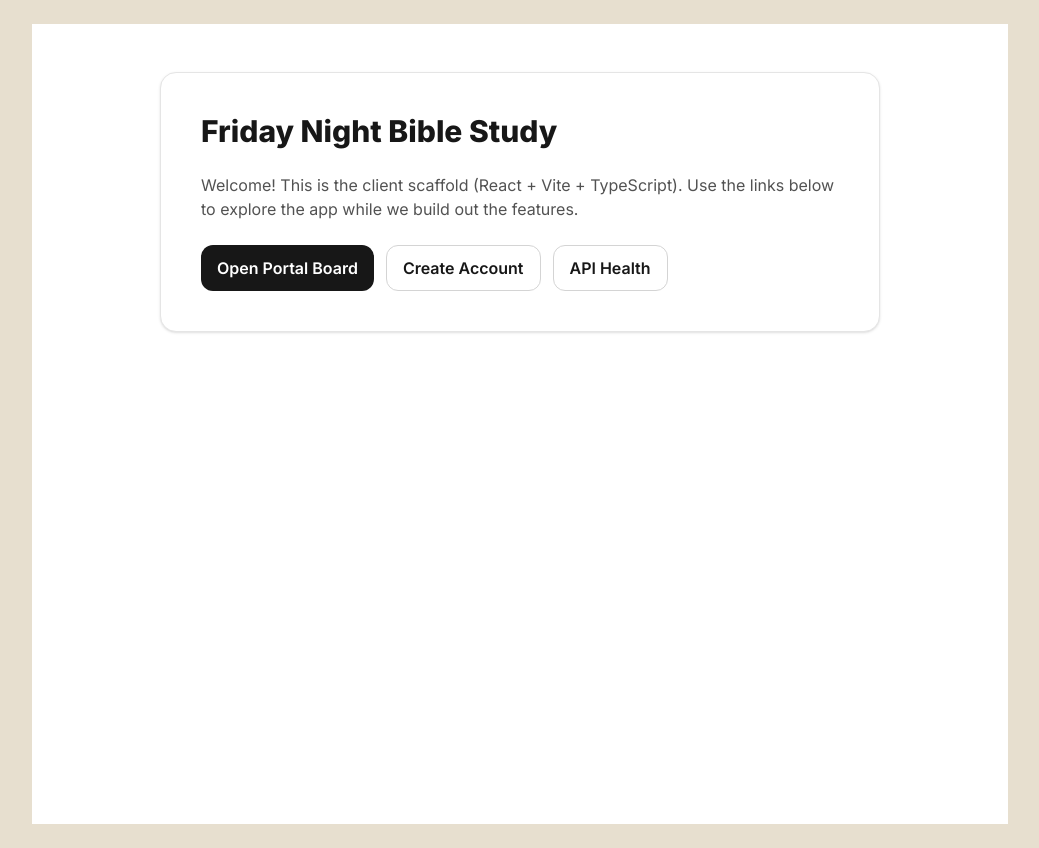
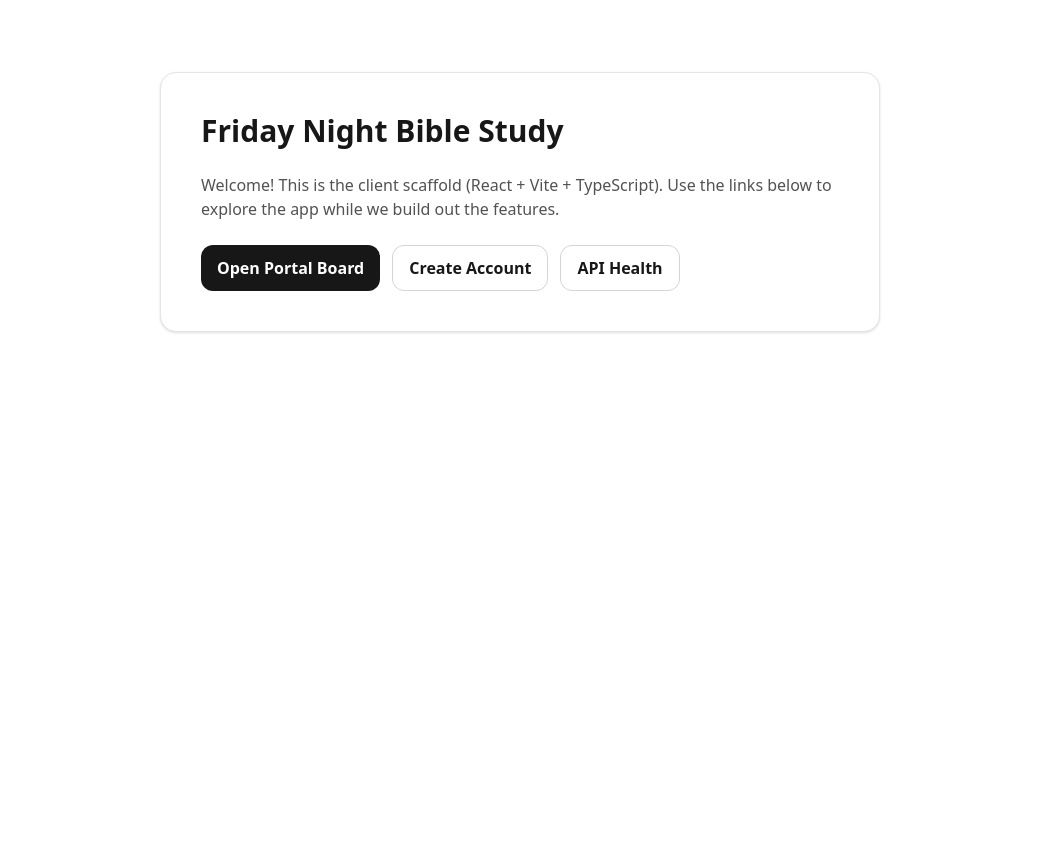
Before and after one commit to nathangreen1632/FridayBibleStudy, a React (Vite) app in the folder Client/: page / in a window 1280 px wide. Shown: the whole page, without its empty margins (120-1159 px from the left). Built offline with nearby package versions, Linux system fonts and the light colour scheme.

Commit message:
refactor(client): remove redundant global body styles from index.css
- Eliminates unnecessary global `body` styles to improve stylesheet maintainability and prevent style duplication.

```diff
--- a/Client/src/index.css
+++ b/Client/src/index.css
@@ -46,12 +46,6 @@
     }
   }
 
-  body {
-    font-family: 'Inter', sans-serif;
-    background: var(--theme-bg);
-    color: var(--theme-text);
-  }
-
   .custom-scrollbar {
     scrollbar-width: thin;
     scrollbar-color: var(--theme-accent) var(--theme-surface);
```
